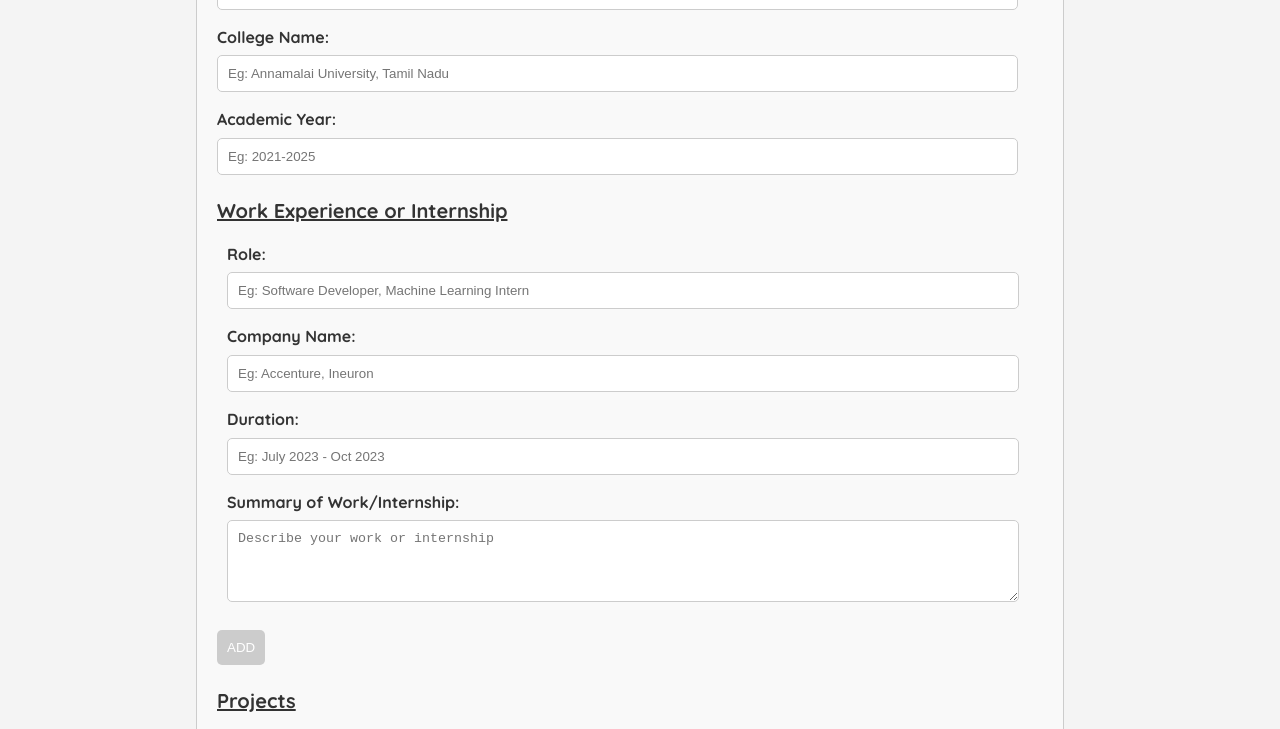
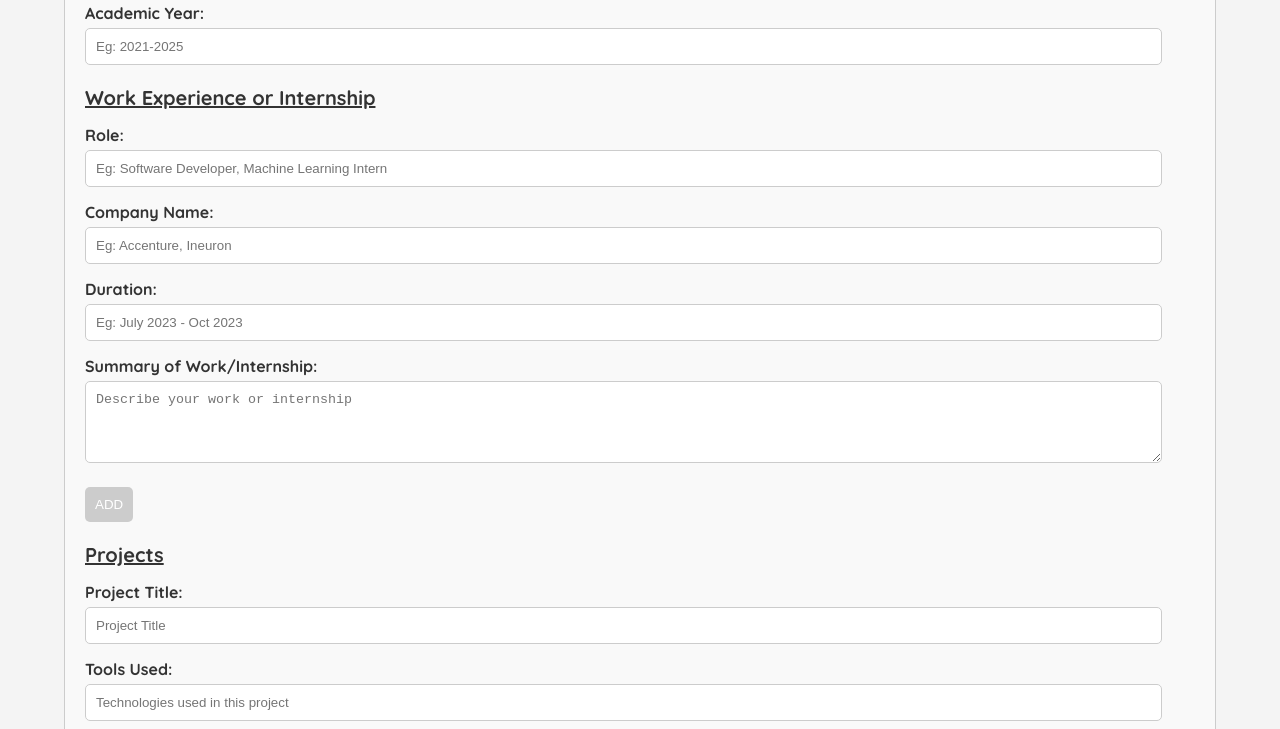
Before and after one commit to prad30/Make-Your-Resume, a plain HTML site: page index.html in a window 1280 px wide. Shown: the part 1057-1786 px from the top of the page. Drawn offline with Linux system fonts and the light colour scheme.

Commit message:
Update style.css

```diff
--- a/style.css
+++ b/style.css
@@ -10,9 +10,6 @@ body {
     flex-direction: column;
     justify-content: center;
     align-items: center;
-    margin: 0;
-    padding: 20px;
-    line-height: 1.6;
     background-color: #f4f4f4;
     color: #333;
 }
@@ -39,8 +36,8 @@ form h1{
 
 form {
     font-family: "Quicksand", sans-serif;
-    width: 70%;
-    margin: 0px 20px 40px 0px;
+    width: 90%;
+    margin: 0px 20px 40px 20px;
     padding: 20px;
     border: 1px solid #ccc;
     border-radius: 8px;
@@ -122,9 +119,7 @@ p{
     position: relative;
 
 }
-.dynamic-section{
-    padding-left: 10px;
-}
+
 
 ul{
     padding-left: 25px;
```
